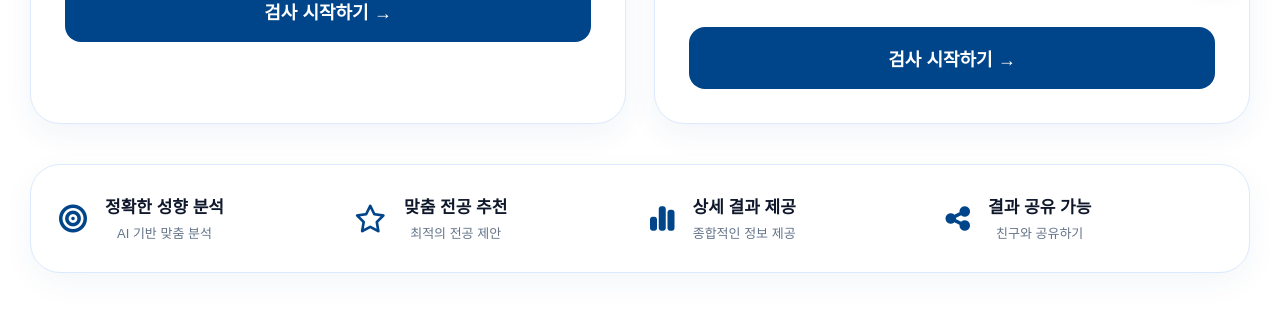
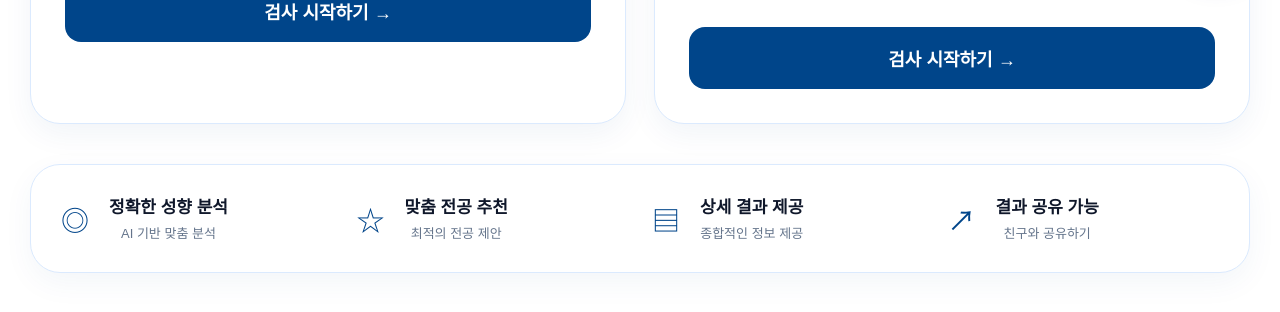
Before and after one commit to jiwoo1222/TYPE-M, a plain HTML site: page index.html in a window 1280 px wide. Shown: the part 804-1116 px from the top of the page. Drawn offline with Linux system fonts and the light colour scheme; a web font is replaced by a local one.

Commit message:
fix :: 외부 스크립트 없이 특징 아이콘 표시

```diff
--- a/index.html
+++ b/index.html
@@ -10,13 +10,11 @@
     <link rel="stylesheet" href="styles.css">
 
     <!-- Pretendard -->
-    <link rel="preconnect" href="https://fonts.googleapis.com">
-    <link rel="preconnect" href="https://fonts.gstatic.com" crossorigin>
+    <link rel="preconnect" href="https://cdn.jsdelivr.net" crossorigin>
 
     <link href="https://cdn.jsdelivr.net/gh/orioncactus/pretendard/dist/web/static/pretendard.css" rel="stylesheet">
 
-    <!-- Font Awesome -->
-    <script src="https://kit.fontawesome.com/7f4b8c0d12.js" crossorigin="anonymous"></script>
+
 </head>
 
 <body>
@@ -121,7 +119,7 @@
 
             <div class="feature">
 
-                <i class="fa-solid fa-bullseye"></i>
+                <span class="feature-icon" aria-hidden="true">◎</span>
 
                 <div>
 
@@ -135,7 +133,7 @@
 
             <div class="feature">
 
-                <i class="fa-regular fa-star"></i>
+                <span class="feature-icon" aria-hidden="true">☆</span>
 
                 <div>
 
@@ -149,7 +147,7 @@
 
             <div class="feature">
 
-                <i class="fa-solid fa-chart-simple"></i>
+                <span class="feature-icon" aria-hidden="true">▤</span>
 
                 <div>
 
@@ -163,7 +161,7 @@
 
             <div class="feature">
 
-                <i class="fa-solid fa-share-nodes"></i>
+                <span class="feature-icon" aria-hidden="true">↗</span>
 
                 <div>
 
--- a/styles.css
+++ b/styles.css
@@ -323,7 +323,10 @@ nav{
     gap:18px;
 }
 
-.feature i{
+.feature-icon{
+    flex-shrink:0;
+    width:32px;
+    text-align:center;
     font-size:28px;
     color:#00458a;
 }
```
